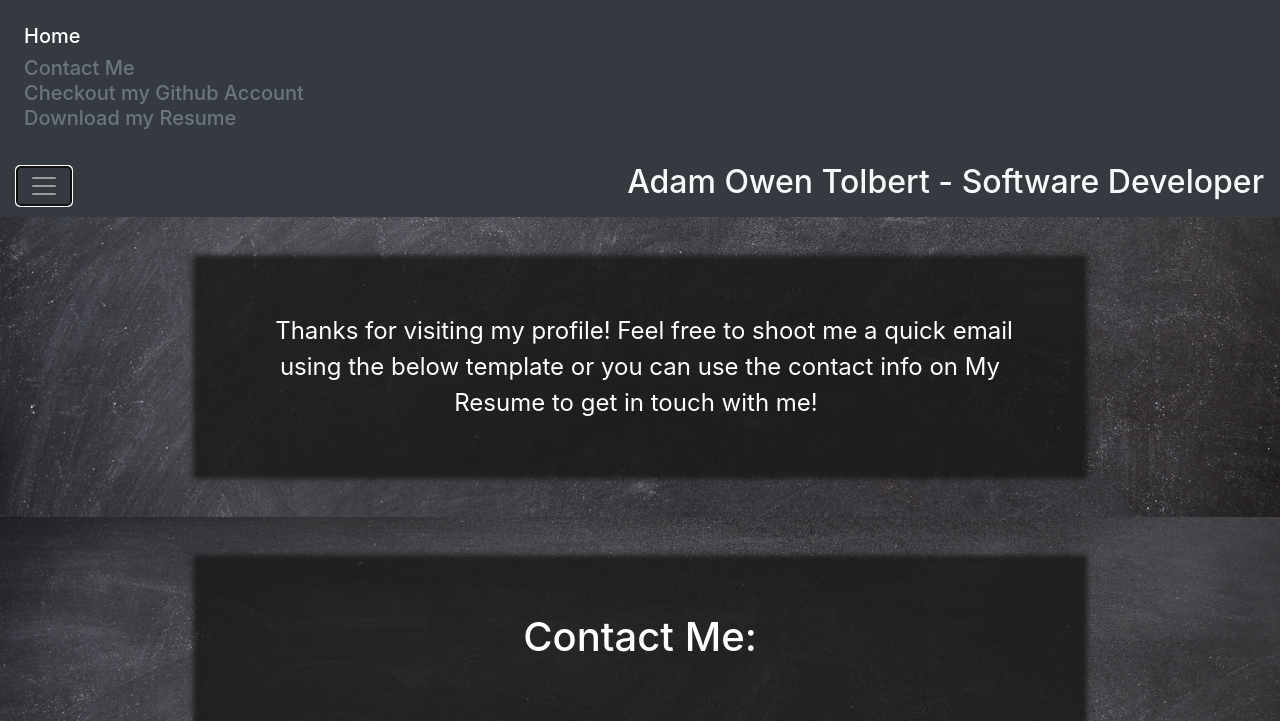
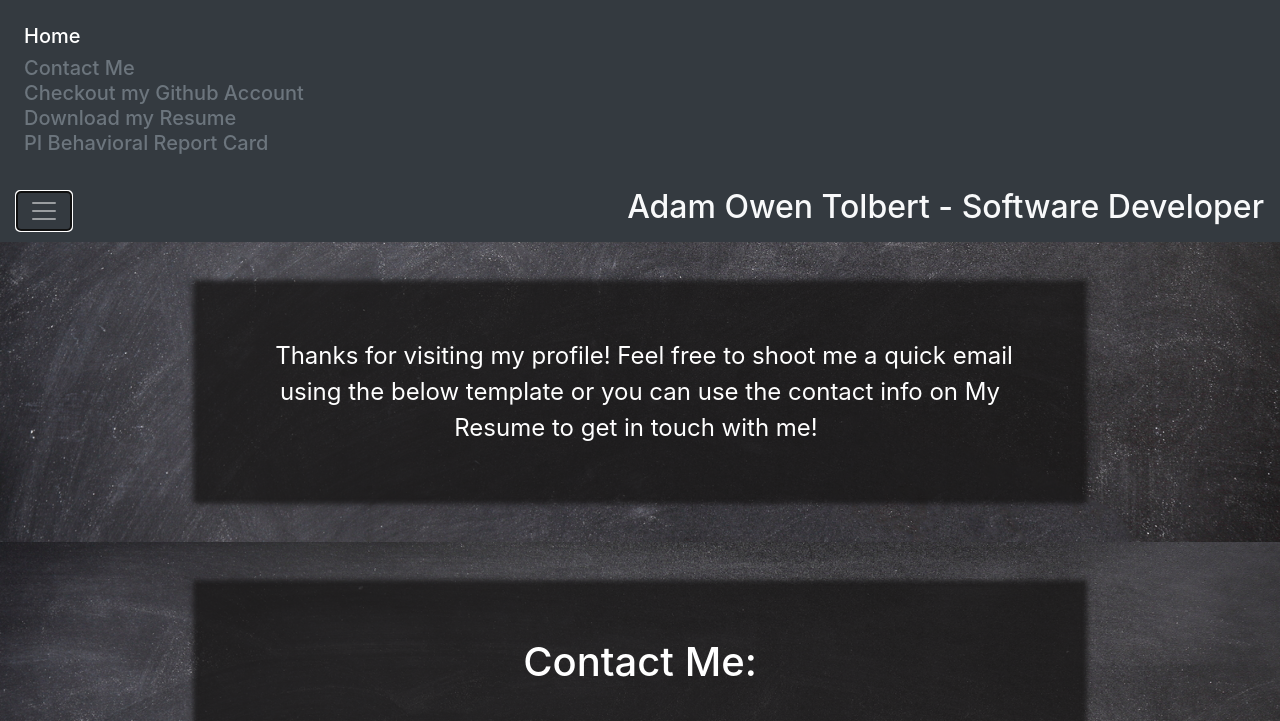
Before and after one commit to aotolbert/portfolio_dev, a website: page public/contact.html in a window 1280 px wide. Both pictures are taken after a click on the button "Toggle navigation". Shown: the top 721 px of the page. Drawn offline with nearby package versions, Linux system fonts and the light colour scheme.

Commit message:
adding PI Behavioral Report 1.2

```diff
--- a/public/contact.html
+++ b/public/contact.html
@@ -42,6 +42,15 @@
                   >Download my Resume</span
                 ></a
               >
+              <br />
+              <a
+              href="./images/PIBehavioralReportResults.pdf"
+              download
+              target="_blank"
+              ><span class="text-muted h5" id="behaviorReport"
+                >PI Behavioral Report Card</span
+              ></a
+            >
             </div>
           </div>
           <nav class="navbar navbar-dark bg-dark mr-auto ml-auto">
```
Also changed, not shown: public/portfolio.html (+9 -0 lines).
